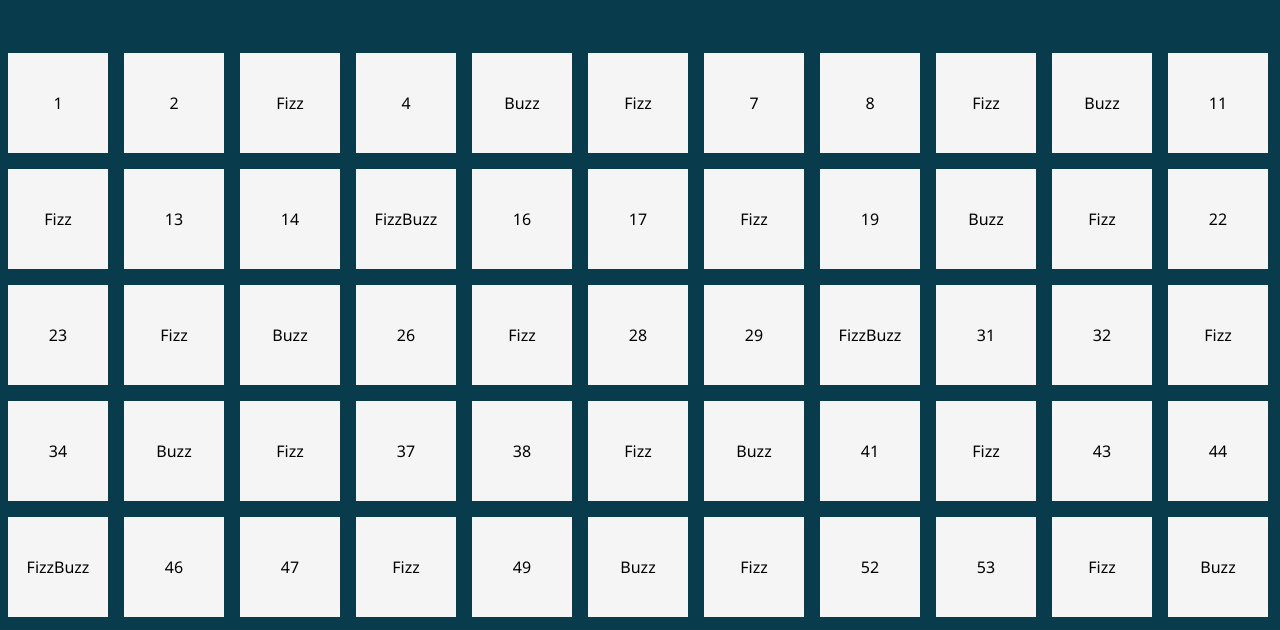
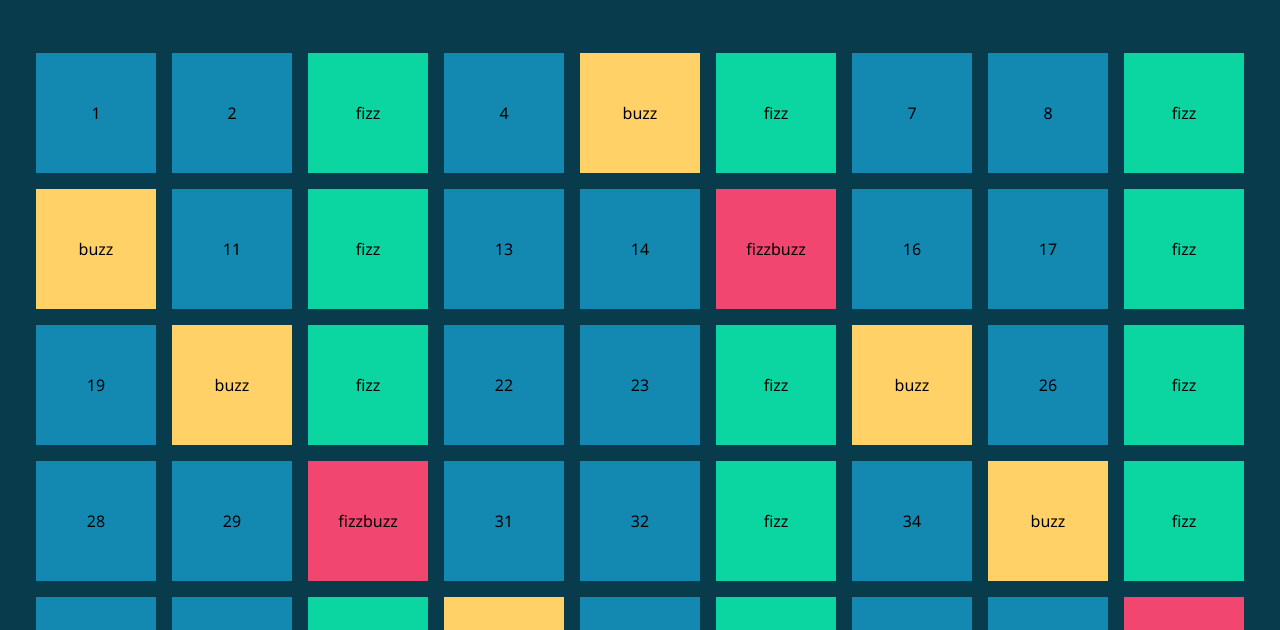
Before and after one commit to Paparellav/js-fizzbuzzdom, a plain HTML site: page index.html in a window 1280 px wide. Shown: the part 100-730 px from the top of the page. Drawn offline with Linux system fonts and the light colour scheme.

Commit message:
step 3 completed

```diff
--- a/css/style.css
+++ b/css/style.css
@@ -19,6 +19,7 @@ body {
 .row {
     display: flex;
     flex-wrap: wrap;
+    justify-content: center;
 }
 
 .container h1 {
@@ -29,10 +30,22 @@ body {
 }
 
 .box {
-    width: 100px;
-    height: 100px;
+    width: 120px;
+    height: 120px;
     text-align: center;
-    line-height: 100px;
-    background-color: whitesmoke;
+    line-height: 120px;
+    background-color: #1389b2;
     margin: .5rem .5rem;
 }
+
+.fizz {
+    background-color: #0bd6a1;
+}
+
+.buzz {
+    background-color: #ffd166;
+}
+
+.fizzbuzz {
+    background-color: #f0466f;
+}
--- a/js/script.js
+++ b/js/script.js
@@ -5,13 +5,13 @@ for (let i = 1; i <= 100; i++) {
     let numberX = i;
 
     if (i % 3 === 0 && i % 5 === 0) {
-        numberX = "FizzBuzz";
+        numberX = "fizzbuzz";
     } else if (i % 3 === 0) {
-        numberX = "Fizz";
+        numberX = "fizz";
     } else if (i % 5 === 0) {
-        numberX = "Buzz";
+        numberX = "buzz";
     }
 
     console.log(numberX);
-    document.querySelector('.row').innerHTML += `<div class ="box">${numberX}</div>`;
+    document.querySelector('.row').innerHTML += `<div class ="box ${numberX} ">${numberX}</div>`;
 }
```
